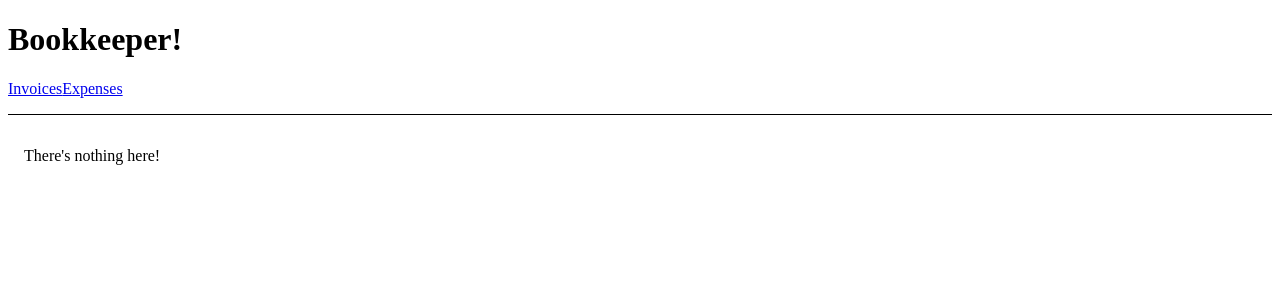
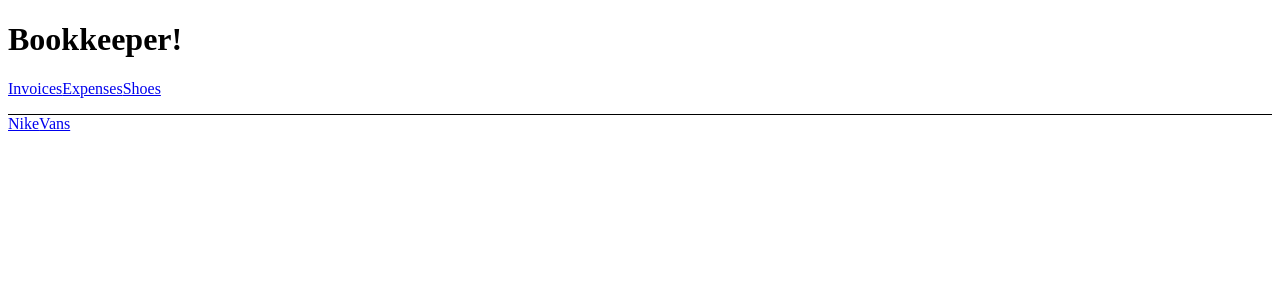
Before and after one commit to XXuain/Learn-react-router-v6, a React (Create React App) app: page /shoes in a window 1280 px wide. Shown: the top 300 px of the page. Built offline with nearby package versions, Linux system fonts and the light colour scheme.

Commit message:
add: Additive selected nav

```diff
--- a/src/App.js
+++ b/src/App.js
@@ -13,6 +13,7 @@ function App() {
       >
         <Link to="/invoices">Invoices</Link>
         <Link to="/expenses">Expenses</Link>
+        <Link to="/shoes">Shoes</Link>
       </nav>
       <Outlet />
     </div>
--- /dev/null
+++ b/src/componets/BrandLink.jsx
@@ -0,0 +1,27 @@
+/** @format */
+import { Link, useSearchParams } from 'react-router-dom';
+
+const BrandLink = ({ brand, ...props }) => {
+  let [params] = useSearchParams();
+  let isActive = params.getAll('brand').includes(brand);
+  // console.log('brands: ', params.getAll('brand'));
+  // console.log('params toString: ', params, params.toString());
+
+  if (!isActive) params.append('brand', brand);
+  if (isActive) {
+    params = new URLSearchParams(
+      Array.from(params).filter(
+        ([key, value]) => key !== 'brand' || value !== brand
+      )
+    );
+  }
+
+  return (
+    <Link
+      style={{ color: isActive ? 'red' : '' }}
+      to={`/shoes?${params.toString()}`}
+      {...props}
+    />
+  );
+};
+export default BrandLink;
--- a/src/index.js
+++ b/src/index.js
@@ -8,6 +8,7 @@ import reportWebVitals from './reportWebVitals';
 import Expenses from './routes/expenses';
 import Invoices from './routes/invoices';
 import Invoice from './routes/invoice';
+import Shoes from './routes/shoes';
 
 ReactDOM.render(
   <BrowserRouter>
@@ -25,6 +26,7 @@ ReactDOM.render(
           />
           <Route path=":invoiceId" element={<Invoice />} />
         </Route>
+        <Route path="shoes" element={<Shoes />} />
 
         {/* no match route */}
         <Route
--- a/src/routes/invoices.jsx
+++ b/src/routes/invoices.jsx
@@ -1,5 +1,5 @@
 /** @format */
-import { NavLink, Outlet, useSearchParams } from 'react-router-dom';
+import { Outlet, useSearchParams } from 'react-router-dom';
 import { getInvoices } from '../data';
 import QueryNavLink from '../componets/QueryNavLink';
 
--- /dev/null
+++ b/src/routes/shoes.jsx
@@ -0,0 +1,15 @@
+/** @format */
+
+import React from 'react';
+import BrandLink from '../componets/BrandLink';
+
+function Shoes() {
+  return (
+    <div>
+      <BrandLink brand="nike">Nike</BrandLink>
+      <BrandLink brand="vans">Vans</BrandLink>
+    </div>
+  );
+}
+
+export default Shoes;
```
Also changed, not shown: 1 other file (tests, documents, lock files or other folders).
